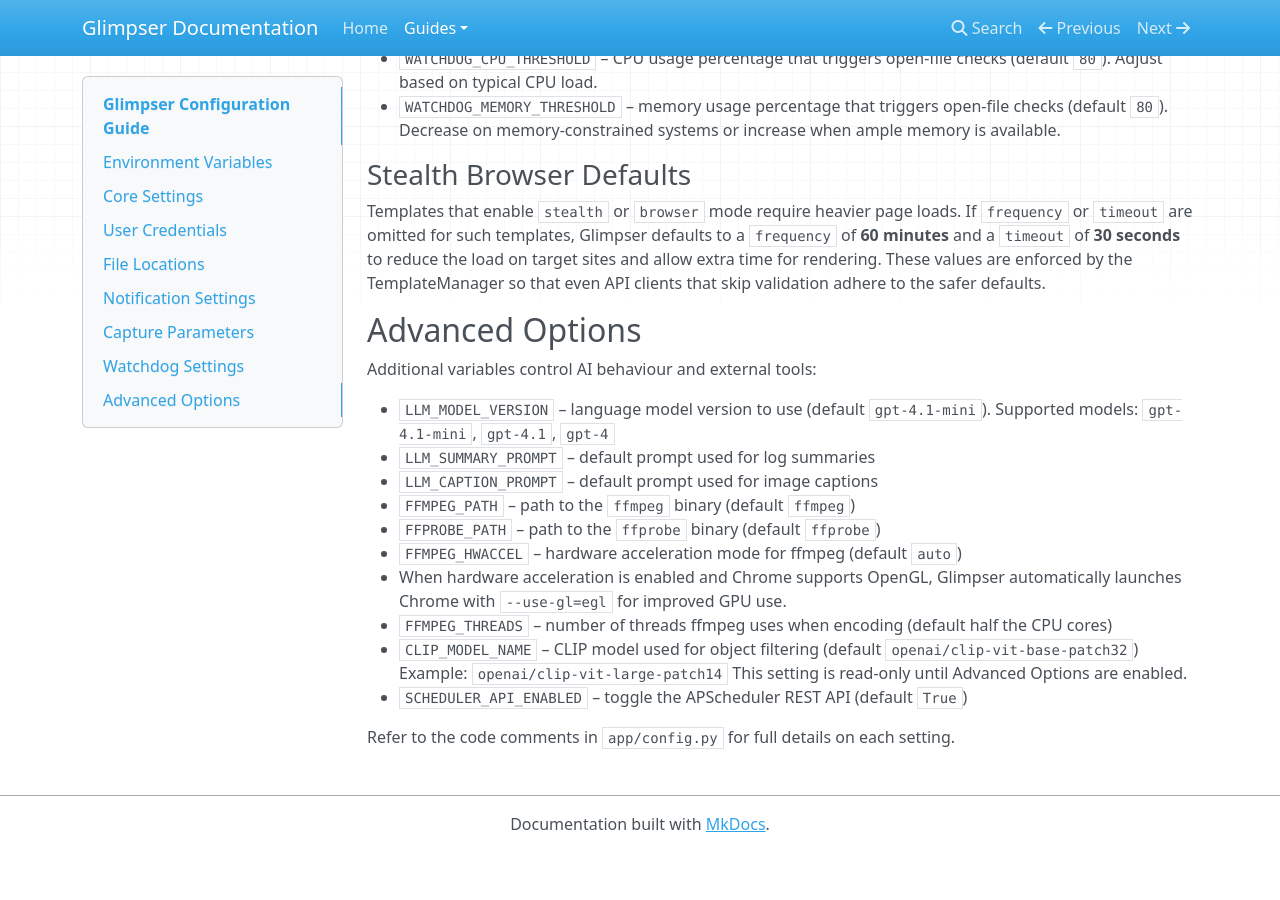
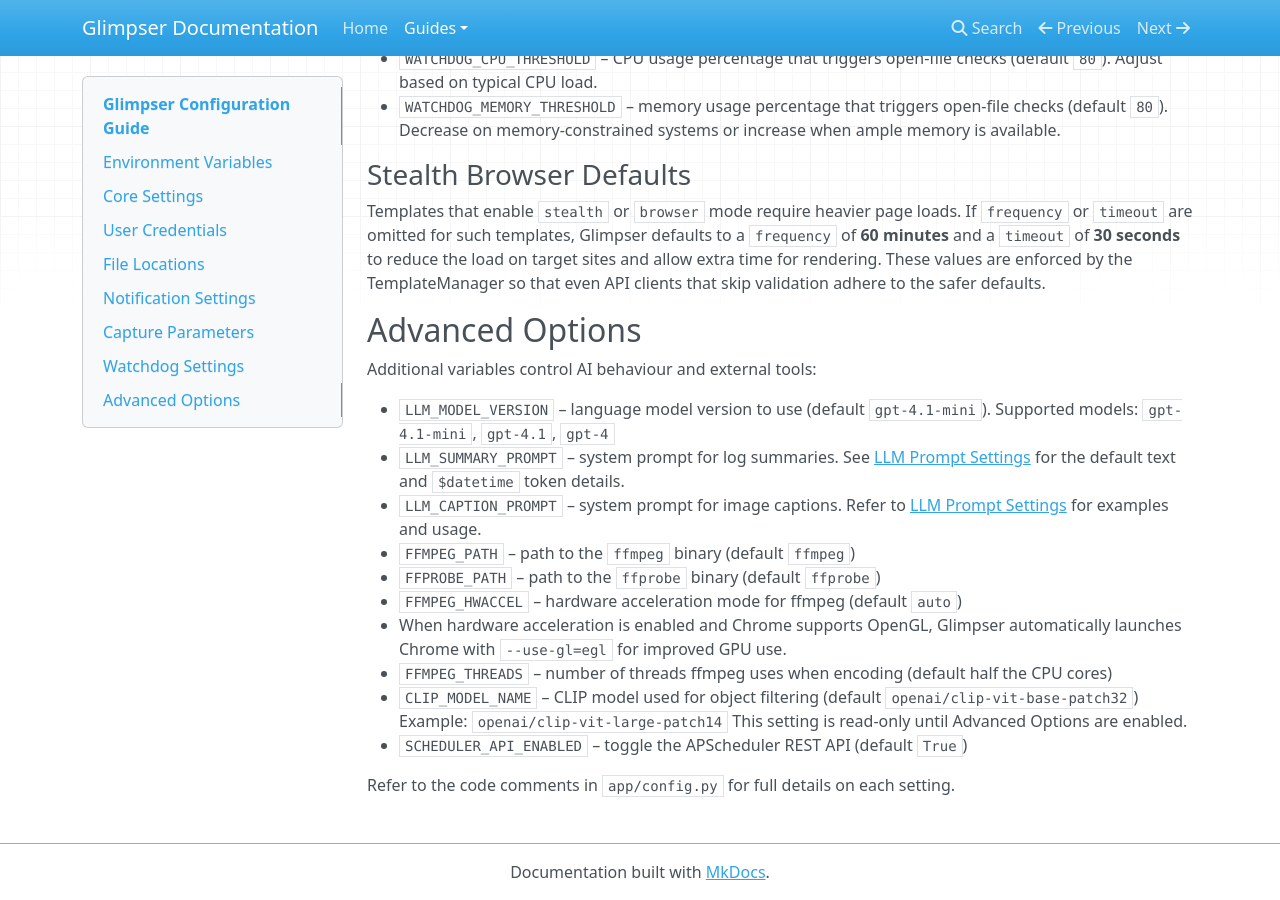
Before and after one commit to KristopherKubicki/glimpser, an MkDocs documentation site: the page built from docs/configuration_guide.md, in a window 1280 px wide and 900 px high, scrolled down 3632 px. Built offline with MkDocs 1.6.1, drawn with Linux system fonts in a browser that asks for light colours; nearby versions of some CDN libraries; before the commit the page ends 4484 px from its top, so only the background shows below that.

Commit message:
docs: clarify LLM prompt tooltips

```diff
--- a/docs/configuration_guide.md
+++ b/docs/configuration_guide.md
@@ -169,8 +169,10 @@ skip validation adhere to the safer defaults.
 Additional variables control AI behaviour and external tools:
 
 - `LLM_MODEL_VERSION` – language model version to use (default `gpt-4.1-mini`). Supported models: `gpt-4.1-mini`, `gpt-4.1`, `gpt-4`
-- `LLM_SUMMARY_PROMPT` – default prompt used for log summaries
-- `LLM_CAPTION_PROMPT` – default prompt used for image captions
+- `LLM_SUMMARY_PROMPT` – system prompt for log summaries. See [LLM Prompt Settings](llm_prompts.md)
+  for the default text and `$datetime` token details.
+- `LLM_CAPTION_PROMPT` – system prompt for image captions. Refer to
+  [LLM Prompt Settings](llm_prompts.md) for examples and usage.
 - `FFMPEG_PATH` – path to the `ffmpeg` binary (default `ffmpeg`)
 - `FFPROBE_PATH` – path to the `ffprobe` binary (default `ffprobe`)
 - `FFMPEG_HWACCEL` – hardware acceleration mode for ffmpeg (default `auto`)
--- a/mkdocs.yml
+++ b/mkdocs.yml
@@ -67,6 +67,7 @@ nav:
       - Jog-Shuttle Control: jog_shuttle.md
       - Live All Playback: live_all.md
       - Live View Scrubbing: live_scrub.md
+      - LLM Prompt Settings: llm_prompts.md
       - MCP Integration: mcp_integration.md
       - In-App Onboarding: onboarding.md
       - OpenSSF Scorecard: scorecard.md
```
Also changed, not shown: docs/llm_prompts.md (added, +45 -0 lines), docs/tooltips.md (+2 -0 lines), 1 other file.
